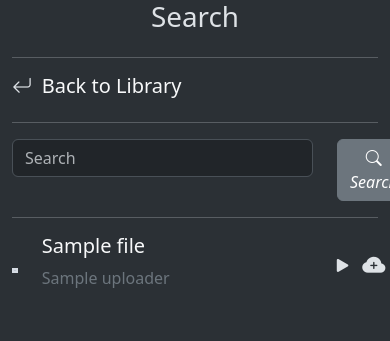
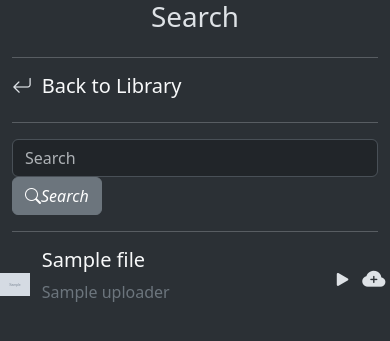
Before and after one commit to MarkRohrbacher/yt-demucs, a Flask app: template fs/app/templates/search.html in a window 390 px wide; the page is wider, and only the part inside the window is pictured. Shown: the top 341 px of that part. Run offline with Flask 2, Linux system fonts and the light colour scheme; the template is opened without the code that fills it: most values are stand-ins (such as "Sample title", 1, 10 or a date in 2020); grey boxes marked "Sample" are stand-in pictures.

Commit message:
UI Enhancements for mobile devices

```diff
--- a/fs/app/static/css/default.css
+++ b/fs/app/static/css/default.css
@@ -2,8 +2,6 @@
     background-size: contain;
     background-position: center;
     background-repeat: no-repeat;
-    width: 100%;
-    height: 100%;
 }
 .square:before {
     content: "";
--- a/fs/app/templates/search.html
+++ b/fs/app/templates/search.html
@@ -52,10 +52,10 @@
                 <hr>
                 <form action="/search" method="get">
                     <div class="row">
-                        <div class="col-10">
+                        <div class="col-lg-10 col-sm-12">
                             <input class="form-control" type="text" name="q" value="{{ query or "" }}" placeholder="Search">
                         </div>
-                        <div class="col-2">
+                        <div class="col-lg-2 col-sm-12">
                             <button type="submit" class="btn btn-secondary"><i class="bi bi-search">Search</i></button>
                         </div>
                     </div>
@@ -65,9 +65,7 @@
                     <div class="row">
                         <div class="col-11 position-relative selection">
                             <div class="row">
-                            <div class="col-1">
-                                <div class="square thumbnail" style="background-image: url('{{ f.thumbnail }}')"></div>
-                            </div>
+                                <div class="col-1 square thumbnail" style="background-image: url('{{ f.thumbnail }}')"></div>
                                 <div class="col d-flex align-items-center">
                                     <div>
                                         <h5 class="flex-1">
```
Also changed, not shown: fs/app/templates/library.html (+2 -6 lines). Lines whose indentation alone changed are shown as unchanged.
